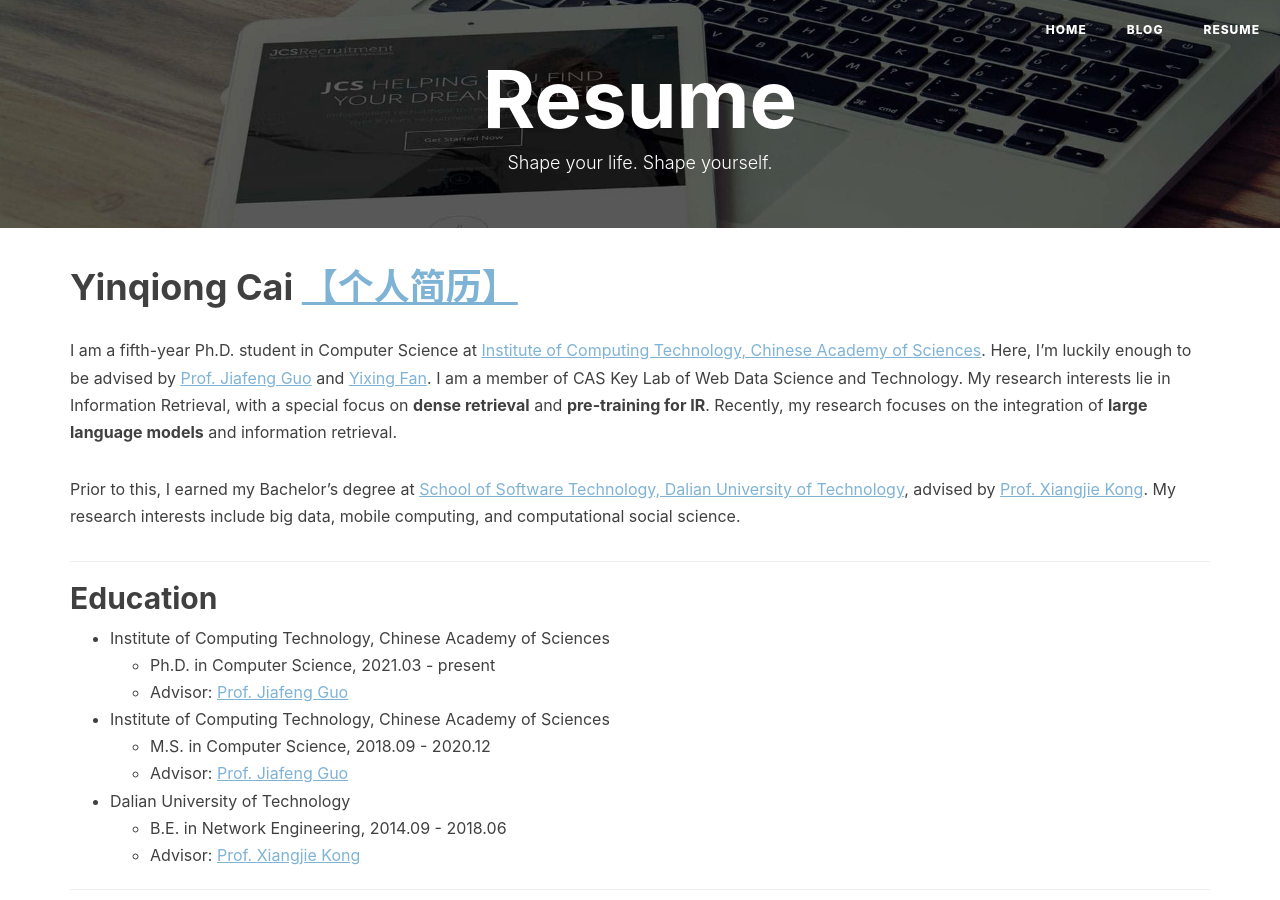
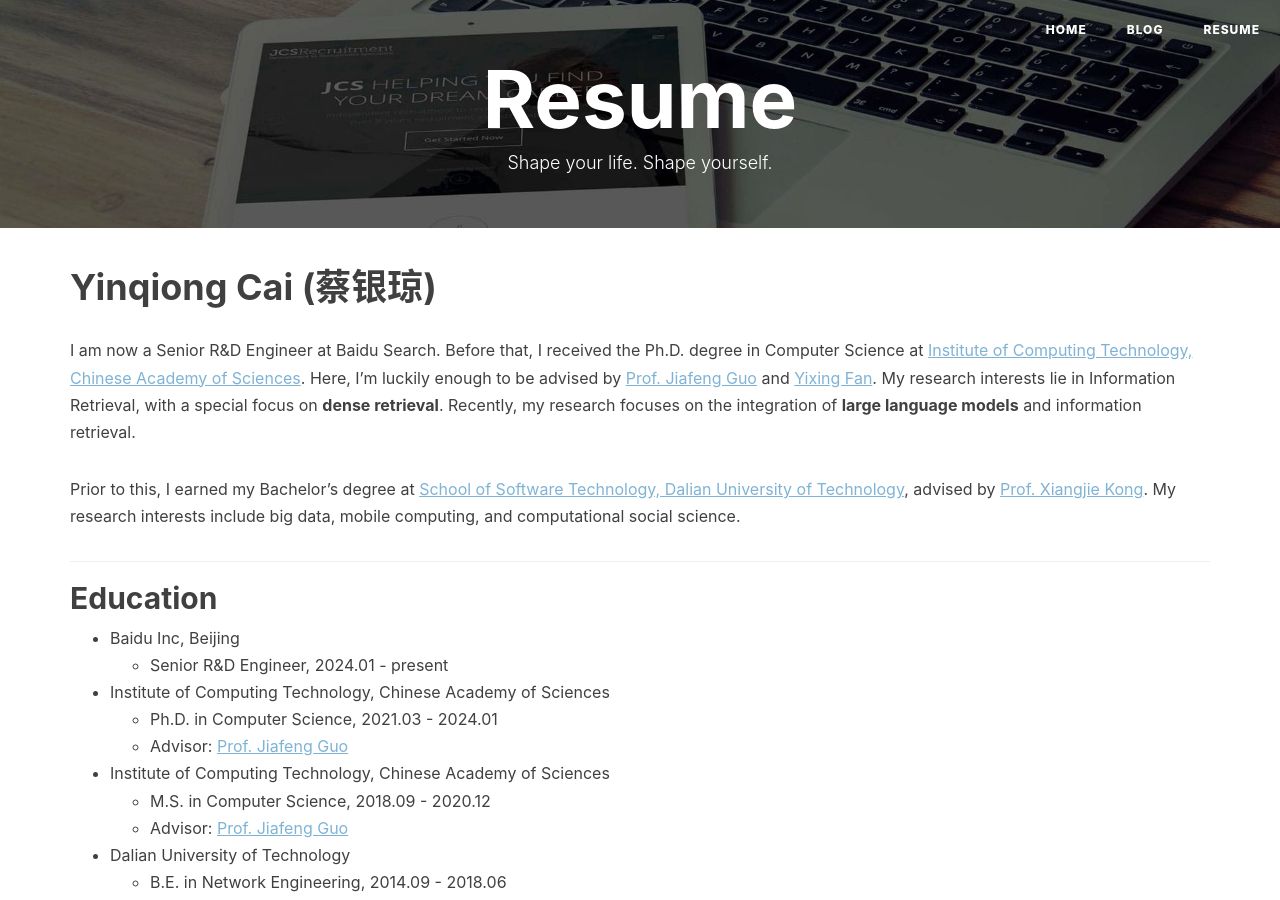
Before and after one commit to caiyinqiong/caiyinqiong.github.io, a Jekyll site: the page built from resume.html, in a window 1280 px wide and 900 px high. Built offline with Jekyll 4.4.1, drawn with Linux system fonts in a browser that asks for light colours; nearby versions of some CDN libraries; comment, search, counter and statistics services are not loaded.

Commit message:
Update resume.html

```diff
--- a/resume.html
+++ b/resume.html
@@ -24,17 +24,22 @@ header-img: "img/post-bg-rwd.jpg"
 <!-- Chinese Version -->
 <div class="container">
 
-<h1>Yinqiong Cai <a href="https://asp9y6et0n.feishu.cn/file/WAI1ba70KoPqpjxPxnkcbC6wn5e?from=from_copylink" style="color:#7FB3D5;text-decoration:underline"> 【个人简历】</a></h1>
-<p> I am a fifth-year Ph.D. student in Computer Science at <a href="http://www.ict.ac.cn/" style="color:#7FB3D5;text-decoration:underline">Institute of Computing Technology, Chinese Academy of Sciences</a>. Here, I’m luckily enough to be advised by <a href="http://www.bigdatalab.ac.cn/gjf/" style="color:#7FB3D5;text-decoration:underline">Prof. Jiafeng Guo</a> and <a href="https://scholar.google.com/citations?user=w5kGcUsAAAAJ&hl=zh-CN&oi=ao" style="color:#7FB3D5;text-decoration:underline">Yixing Fan</a>. I am a member of CAS Key Lab of Web Data Science and Technology. My research interests lie in Information Retrieval, with a special focus on <strong>dense retrieval</strong> and <strong>pre-training for IR</strong>. Recently, my research focuses on the integration of <strong>large language models</strong> and information retrieval.</p>
+<h1>Yinqiong Cai (蔡银琼)</h1>
+<p> I am now a Senior R&D Engineer at Baidu Search. Before that, I received the Ph.D. degree in Computer Science at <a href="http://www.ict.ac.cn/" style="color:#7FB3D5;text-decoration:underline">Institute of Computing Technology, Chinese Academy of Sciences</a>. Here, I’m luckily enough to be advised by <a href="http://www.bigdatalab.ac.cn/gjf/" style="color:#7FB3D5;text-decoration:underline">Prof. Jiafeng Guo</a> and <a href="https://scholar.google.com/citations?user=w5kGcUsAAAAJ&hl=zh-CN&oi=ao" style="color:#7FB3D5;text-decoration:underline">Yixing Fan</a>. My research interests lie in Information Retrieval, with a special focus on <strong>dense retrieval</strong>. Recently, my research focuses on the integration of <strong>large language models</strong> and information retrieval.</p>
 <p> Prior to this, I earned my Bachelor’s degree at <a href="https://ssdut.dlut.edu.cn/" style="color:#7FB3D5;text-decoration:underline">School of Software Technology, Dalian University of Technology</a>, advised by <a href="https://scholar.google.co.jp/citations?hl=en&user=Z0dStKsAAAAJ&view_op=list_works&sortby=pubdate" style="color:#7FB3D5;text-decoration:underline">Prof. Xiangjie Kong</a>. My research interests include big data, mobile computing, and computational social science.
 
 <section>
     <hr>
     <h2>Education</h2>
 <ul>
+  <li>Baidu Inc, Beijing
+    <ul>
+      <li>Senior R&D Engineer, 2024.01 - present</li>
+    </ul>
+  </li>
   <li>Institute of Computing Technology, Chinese Academy of Sciences
     <ul>
-      <li>Ph.D. in Computer Science, 2021.03 - present</li>
+      <li>Ph.D. in Computer Science, 2021.03 - 2024.01</li>
       <li>Advisor: <a href="http://www.bigdatalab.ac.cn/~gjf/" style="color:#7FB3D5;text-decoration:underline">Prof. Jiafeng Guo</a></li>
     </ul>
   </li>
```
